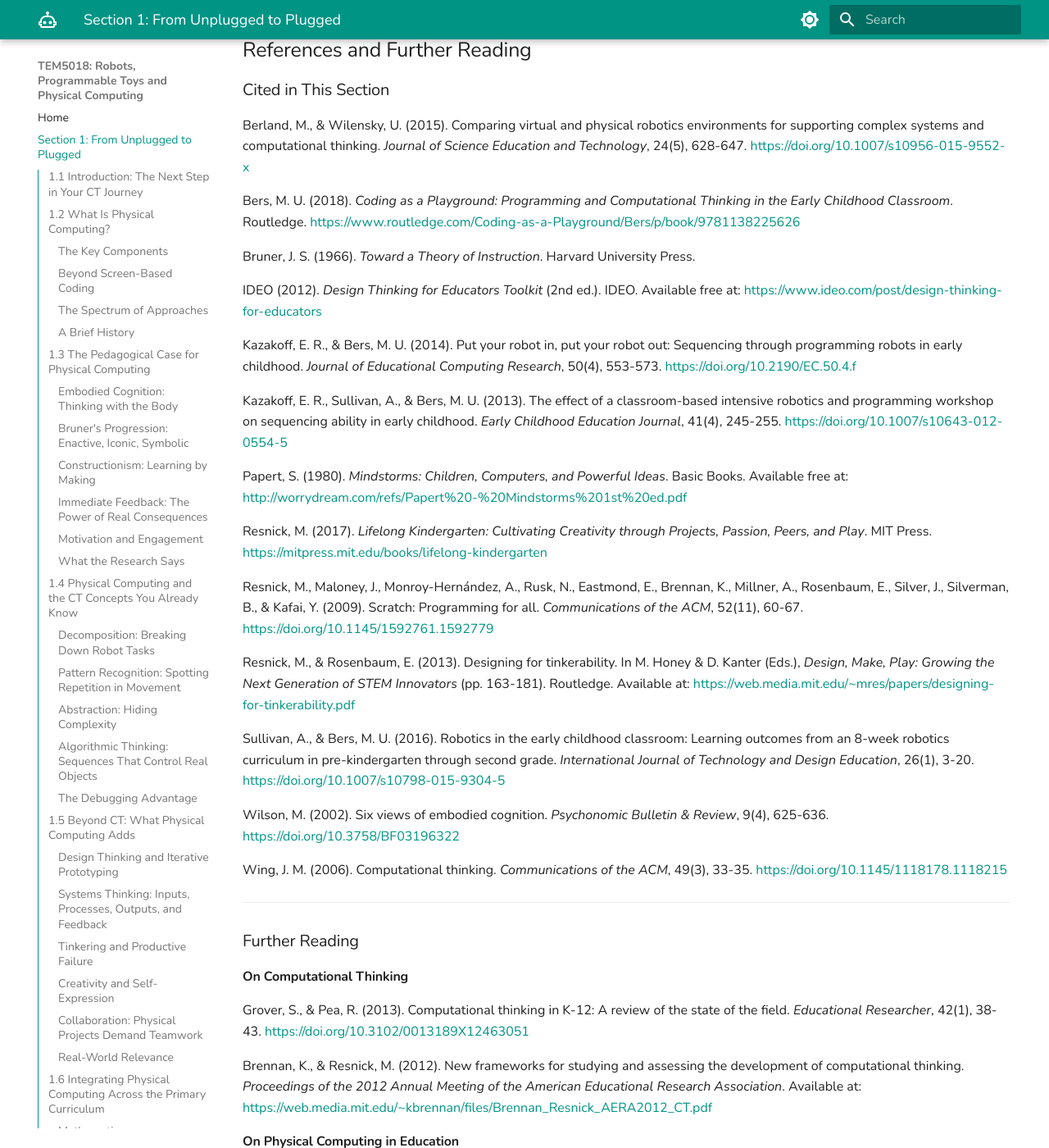
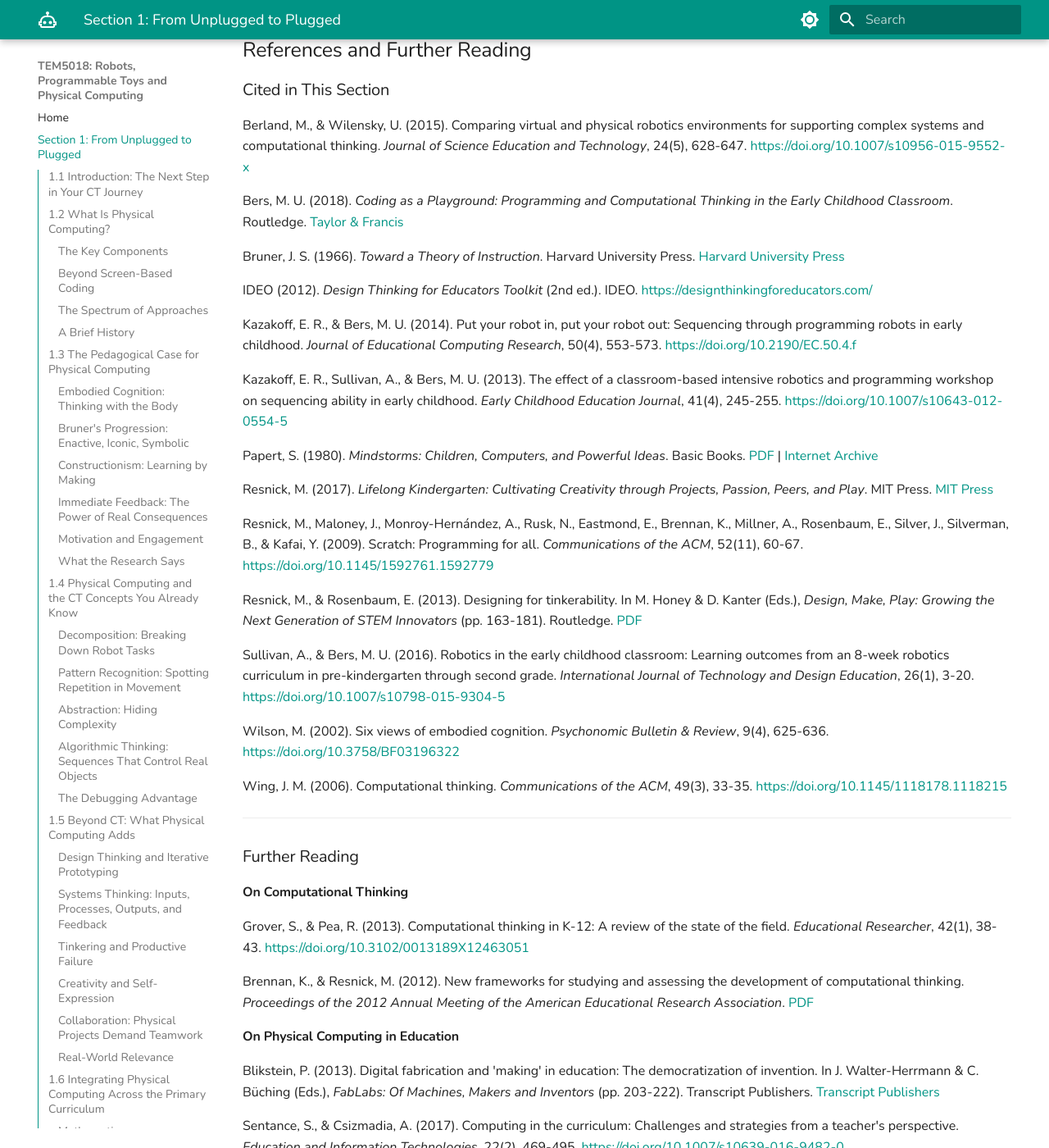
Before and after one commit to ccolo01/tem5018, an MkDocs documentation site: the page built from docs/section-1.md, in a window 1280 px wide and 1400 px high, scrolled down 30084 px. Shown: the whole window at 82% size. Built offline with MkDocs 1.6.1 and Material for MkDocs 9.7.7, drawn with Linux system fonts in a browser that asks for light colours; some of the changed text lies outside the part shown.

Commit message:
Update section-1.md

```diff
--- a/docs/section-1.md
+++ b/docs/section-1.md
@@ -991,31 +991,31 @@ Write your thoughts in your reflective diary. Return to them at the end of the c
 
 ### Cited in This Section
 
-Berland, M., & Wilensky, U. (2015). Comparing virtual and physical robotics environments for supporting complex systems and computational thinking. *Journal of Science Education and Technology*, 24(5), 628-647. [https://doi.org/10.1007/s10956-015-9552-x](https://doi.org/10.1007/s10956-015-9552-x)
+Berland, M., & Wilensky, U. (2015). Comparing virtual and physical robotics environments for supporting complex systems and computational thinking. *Journal of Science Education and Technology*, 24(5), 628-647. <a href="https://doi.org/10.1007/s10956-015-9552-x" target="_blank">https://doi.org/10.1007/s10956-015-9552-x</a>
 
-Bers, M. U. (2018). *Coding as a Playground: Programming and Computational Thinking in the Early Childhood Classroom*. Routledge. [https://www.routledge.com/Coding-as-a-Playground/Bers/p/book/9781138225626](https://www.routledge.com/Coding-as-a-Playground/Bers/p/book/9781138225626)
+Bers, M. U. (2018). *Coding as a Playground: Programming and Computational Thinking in the Early Childhood Classroom*. Routledge. <a href="https://www.taylorfrancis.com/books/mono/10.4324/9781003022602/coding-playground-marina-umaschi-bers" target="_blank">Taylor & Francis</a>
 
-Bruner, J. S. (1966). *Toward a Theory of Instruction*. Harvard University Press.
+Bruner, J. S. (1966). *Toward a Theory of Instruction*. Harvard University Press. <a href="https://www.hup.harvard.edu/books/9780674897014" target="_blank">Harvard University Press</a>
 
-IDEO (2012). *Design Thinking for Educators Toolkit* (2nd ed.). IDEO. Available free at: [https://www.ideo.com/post/design-thinking-for-educators](https://www.ideo.com/post/design-thinking-for-educators)
+IDEO (2012). *Design Thinking for Educators Toolkit* (2nd ed.). IDEO. <a href="https://designthinkingforeducators.com/" target="_blank">https://designthinkingforeducators.com/</a>
 
-Kazakoff, E. R., & Bers, M. U. (2014). Put your robot in, put your robot out: Sequencing through programming robots in early childhood. *Journal of Educational Computing Research*, 50(4), 553-573. [https://doi.org/10.2190/EC.50.4.f](https://doi.org/10.2190/EC.50.4.f)
+Kazakoff, E. R., & Bers, M. U. (2014). Put your robot in, put your robot out: Sequencing through programming robots in early childhood. *Journal of Educational Computing Research*, 50(4), 553-573. <a href="https://doi.org/10.2190/EC.50.4.f" target="_blank">https://doi.org/10.2190/EC.50.4.f</a>
 
-Kazakoff, E. R., Sullivan, A., & Bers, M. U. (2013). The effect of a classroom-based intensive robotics and programming workshop on sequencing ability in early childhood. *Early Childhood Education Journal*, 41(4), 245-255. [https://doi.org/10.1007/s10643-012-0554-5](https://doi.org/10.1007/s10643-012-0554-5)
+Kazakoff, E. R., Sullivan, A., & Bers, M. U. (2013). The effect of a classroom-based intensive robotics and programming workshop on sequencing ability in early childhood. *Early Childhood Education Journal*, 41(4), 245-255. <a href="https://doi.org/10.1007/s10643-012-0554-5" target="_blank">https://doi.org/10.1007/s10643-012-0554-5</a>
 
-Papert, S. (1980). *Mindstorms: Children, Computers, and Powerful Ideas*. Basic Books. Available free at: [http://worrydream.com/refs/Papert%20-%20Mindstorms%201st%20ed.pdf](http://worrydream.com/refs/Papert%20-%20Mindstorms%201st%20ed.pdf)
+Papert, S. (1980). *Mindstorms: Children, Computers, and Powerful Ideas*. Basic Books. <a href="https://www.arvindguptatoys.com/arvindgupta/mindstorms.pdf" target="_blank">PDF</a> &#124; <a href="https://archive.org/details/mindstormschildr0000pape" target="_blank">Internet Archive</a>
 
-Resnick, M. (2017). *Lifelong Kindergarten: Cultivating Creativity through Projects, Passion, Peers, and Play*. MIT Press. [https://mitpress.mit.edu/books/lifelong-kindergarten](https://mitpress.mit.edu/books/lifelong-kindergarten)
+Resnick, M. (2017). *Lifelong Kindergarten: Cultivating Creativity through Projects, Passion, Peers, and Play*. MIT Press. <a href="https://mitpress.mit.edu/9780262536134/lifelong-kindergarten/" target="_blank">MIT Press</a>
 
-Resnick, M., Maloney, J., Monroy-Hernández, A., Rusk, N., Eastmond, E., Brennan, K., Millner, A., Rosenbaum, E., Silver, J., Silverman, B., & Kafai, Y. (2009). Scratch: Programming for all. *Communications of the ACM*, 52(11), 60-67. [https://doi.org/10.1145/1592761.1592779](https://doi.org/10.1145/1592761.1592779)
+Resnick, M., Maloney, J., Monroy-Hernández, A., Rusk, N., Eastmond, E., Brennan, K., Millner, A., Rosenbaum, E., Silver, J., Silverman, B., & Kafai, Y. (2009). Scratch: Programming for all. *Communications of the ACM*, 52(11), 60-67. <a href="https://doi.org/10.1145/1592761.1592779" target="_blank">https://doi.org/10.1145/1592761.1592779</a>
 
-Resnick, M., & Rosenbaum, E. (2013). Designing for tinkerability. In M. Honey & D. Kanter (Eds.), *Design, Make, Play: Growing the Next Generation of STEM Innovators* (pp. 163-181). Routledge. Available at: [https://web.media.mit.edu/~mres/papers/designing-for-tinkerability.pdf](https://web.media.mit.edu/~mres/papers/designing-for-tinkerability.pdf)
+Resnick, M., & Rosenbaum, E. (2013). Designing for tinkerability. In M. Honey & D. Kanter (Eds.), *Design, Make, Play: Growing the Next Generation of STEM Innovators* (pp. 163-181). Routledge. <a href="https://web.media.mit.edu/~mres/papers/designing-for-tinkerability.pdf" target="_blank">PDF</a>
 
-Sullivan, A., & Bers, M. U. (2016). Robotics in the early childhood classroom: Learning outcomes from an 8-week robotics curriculum in pre-kindergarten through second grade. *International Journal of Technology and Design Education*, 26(1), 3-20. [https://doi.org/10.1007/s10798-015-9304-5](https://doi.org/10.1007/s10798-015-9304-5)
+Sullivan, A., & Bers, M. U. (2016). Robotics in the early childhood classroom: Learning outcomes from an 8-week robotics curriculum in pre-kindergarten through second grade. *International Journal of Technology and Design Education*, 26(1), 3-20. <a href="https://doi.org/10.1007/s10798-015-9304-5" target="_blank">https://doi.org/10.1007/s10798-015-9304-5</a>
 
-Wilson, M. (2002). Six views of embodied cognition. *Psychonomic Bulletin & Review*, 9(4), 625-636. [https://doi.org/10.3758/BF03196322](https://doi.org/10.3758/BF03196322)
+Wilson, M. (2002). Six views of embodied cognition. *Psychonomic Bulletin & Review*, 9(4), 625-636. <a href="https://doi.org/10.3758/BF03196322" target="_blank">https://doi.org/10.3758/BF03196322</a>
 
-Wing, J. M. (2006). Computational thinking. *Communications of the ACM*, 49(3), 33-35. [https://doi.org/10.1145/1118178.1118215](https://doi.org/10.1145/1118178.1118215)
+Wing, J. M. (2006). Computational thinking. *Communications of the ACM*, 49(3), 33-35. <a href="https://doi.org/10.1145/1118178.1118215" target="_blank">https://doi.org/10.1145/1118178.1118215</a>
 
 ---
 
@@ -1023,38 +1023,38 @@ Wing, J. M. (2006). Computational thinking. *Communications of the ACM*, 49(3),
 
 #### On Computational Thinking
 
-Grover, S., & Pea, R. (2013). Computational thinking in K-12: A review of the state of the field. *Educational Researcher*, 42(1), 38-43. [https://doi.org/10.3102/0013189X12463051](https://doi.org/10.3102/0013189X12463051)
+Grover, S., & Pea, R. (2013). Computational thinking in K-12: A review of the state of the field. *Educational Researcher*, 42(1), 38-43. <a href="https://doi.org/10.3102/0013189X12463051" target="_blank">https://doi.org/10.3102/0013189X12463051</a>
 
-Brennan, K., & Resnick, M. (2012). New frameworks for studying and assessing the development of computational thinking. *Proceedings of the 2012 Annual Meeting of the American Educational Research Association*. Available at: [https://web.media.mit.edu/~kbrennan/files/Brennan_Resnick_AERA2012_CT.pdf](https://web.media.mit.edu/~kbrennan/files/Brennan_Resnick_AERA2012_CT.pdf)
+Brennan, K., & Resnick, M. (2012). New frameworks for studying and assessing the development of computational thinking. *Proceedings of the 2012 Annual Meeting of the American Educational Research Association*. <a href="https://scratched.gse.harvard.edu/ct/files/AERA2012.pdf" target="_blank">PDF</a>
 
 #### On Physical Computing in Education
 
-Blikstein, P. (2013). Digital fabrication and 'making' in education: The democratization of invention. In J. Walter-Herrmann & C. Büching (Eds.), *FabLabs: Of Machines, Makers and Inventors* (pp. 203-222). Transcript Publishers.
+Blikstein, P. (2013). Digital fabrication and 'making' in education: The democratization of invention. In J. Walter-Herrmann & C. Büching (Eds.), *FabLabs: Of Machines, Makers and Inventors* (pp. 203-222). Transcript Publishers. <a href="https://www.transcript-publishing.com/978-3-8376-2382-6/fablab/" target="_blank">Transcript Publishers</a>
 
-Sentance, S., & Csizmadia, A. (2017). Computing in the curriculum: Challenges and strategies from a teacher's perspective. *Education and Information Technologies*, 22(2), 469-495. [https://doi.org/10.1007/s10639-016-9482-0](https://doi.org/10.1007/s10639-016-9482-0)
+Sentance, S., & Csizmadia, A. (2017). Computing in the curriculum: Challenges and strategies from a teacher's perspective. *Education and Information Technologies*, 22(2), 469-495. <a href="https://doi.org/10.1007/s10639-016-9482-0" target="_blank">https://doi.org/10.1007/s10639-016-9482-0</a>
 
 #### On Mechanical Computing
 
-Anil, P. (2019). *Turing Tumble Educator Guide*. Upper Story LLC. Available at: [https://www.turingtumble.com/edu](https://www.turingtumble.com/edu)
+Turing Tumble. (n.d.). *Educator Resources*. Upper Story LLC. <a href="https://www.turingtumble.com/edu" target="_blank">https://www.turingtumble.com/edu</a>
 
-CS Unplugged. (n.d.). *Computer Science Unplugged*. [https://csunplugged.org](https://csunplugged.org) — Free activities for teaching computing concepts without computers.
+CS Unplugged. (n.d.). *Computer Science Unplugged*. <a href="https://csunplugged.org" target="_blank">https://csunplugged.org</a> — Free activities for teaching computing concepts without computers.
 
 #### On Constructionism and Learning
 
-Kafai, Y. B., & Burke, Q. (2014). *Connected Code: Why Children Need to Learn Programming*. MIT Press.
+Kafai, Y. B., & Burke, Q. (2014). *Connected Code: Why Children Need to Learn Programming*. MIT Press. <a href="https://mitpress.mit.edu/9780262027755/connected-code/" target="_blank">MIT Press</a>
 
-Harel, I., & Papert, S. (Eds.). (1991). *Constructionism*. Ablex Publishing.
+Harel, I., & Papert, S. (Eds.). (1991). *Constructionism*. Ablex Publishing. <a href="https://www.amazon.com/Constructionism-Idit-Harel/dp/0893917869" target="_blank">Amazon</a>
 
 ---
 
 ### Useful Websites
 
-- **BBC micro:bit**: [https://microbit.org](https://microbit.org) — Official resources, tutorials, and MakeCode editor
-- **Scratch**: [https://scratch.mit.edu](https://scratch.mit.edu) — Free block-based programming environment
-- **CS Unplugged**: [https://csunplugged.org](https://csunplugged.org) — Unplugged activities for computing education
-- **Turing Tumble**: [https://www.turingtumble.com](https://www.turingtumble.com) — Mechanical marble computer
-- **Barefoot Computing**: [https://www.barefootcomputing.org](https://www.barefootcomputing.org) — Free resources for primary computing (UK-based, but widely applicable)
-- **Code.org**: [https://code.org](https://code.org) — Free coding courses and resources for K-12
+- **BBC micro:bit**: <a href="https://microbit.org" target="_blank">https://microbit.org</a> — Official resources, tutorials, and MakeCode editor
+- **Scratch**: <a href="https://scratch.mit.edu" target="_blank">https://scratch.mit.edu</a> — Free block-based programming environment
+- **CS Unplugged**: <a href="https://csunplugged.org" target="_blank">https://csunplugged.org</a> — Unplugged activities for computing education
+- **Turing Tumble**: <a href="https://www.turingtumble.com" target="_blank">https://www.turingtumble.com</a> — Mechanical marble computer
+- **Barefoot Computing**: <a href="https://www.barefootcomputing.org" target="_blank">https://www.barefootcomputing.org</a> — Free resources for primary computing (UK-based, but widely applicable)
+- **Code.org**: <a href="https://code.org" target="_blank">https://code.org</a> — Free coding courses and resources for K-12
 
 ---
 
```
